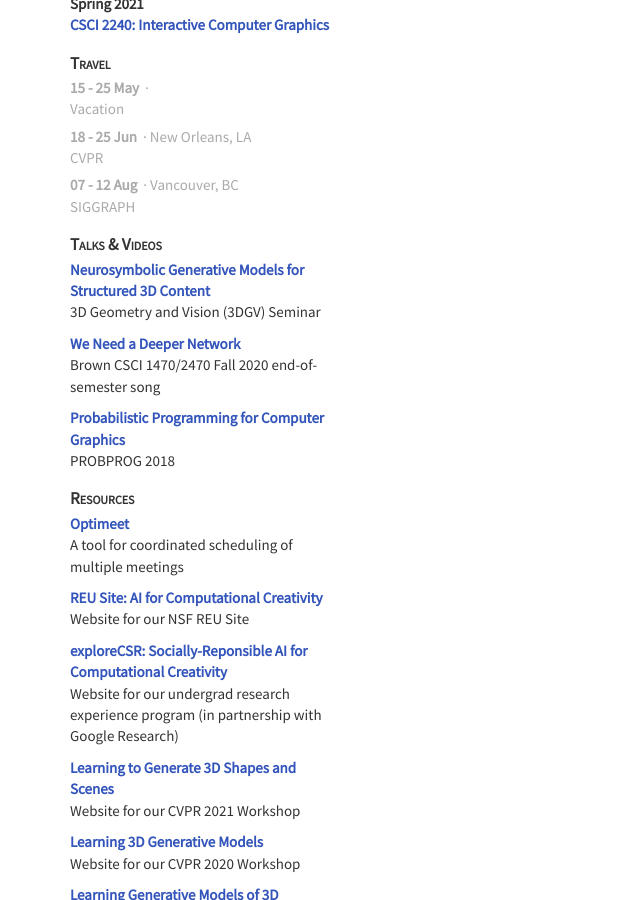
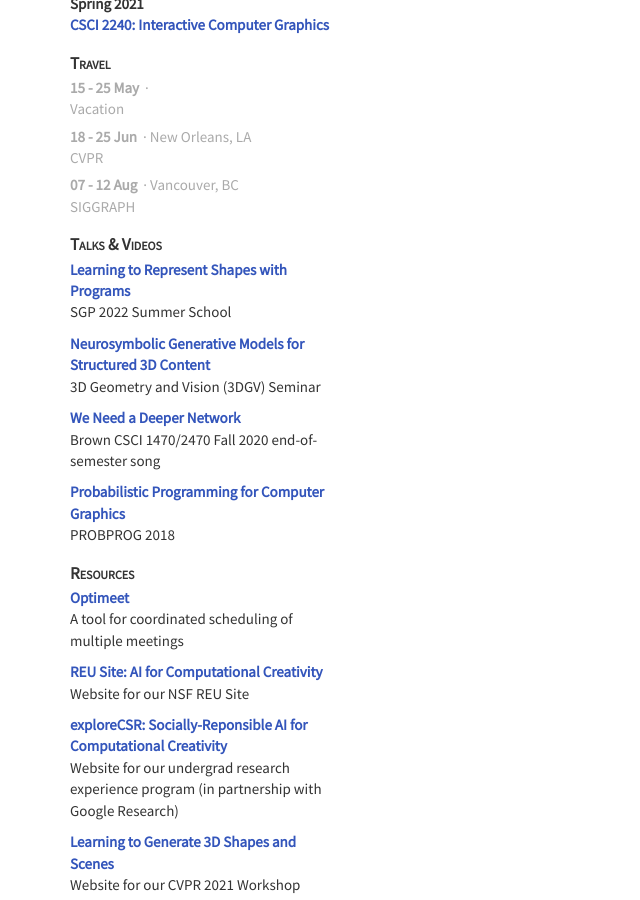
Before and after one commit to dritchie/dritchie.github.io, a Jekyll site: the page built from prospective_students.html, in a window 1280 px wide and 900 px high, scrolled down 857 px. Shown: the whole window, without its empty margins (0-640 px from the left). Built offline with Jekyll 4.4.1, drawn with Linux system fonts in a browser that asks for light colours.

Commit message:
SGP '22 summer school course.

```diff
--- a/_data/talks.json
+++ b/_data/talks.json
@@ -1,4 +1,9 @@
 [
+	{
+		"title": "Learning to Represent Shapes with Programs",
+		"link": "http://school.geometryprocessing.org/summerschool-2022/index.html#course3",
+		"venue": "SGP 2022 Summer School"
+	},
 	{
 		"title": "Neurosymbolic Generative Models for Structured 3D Content",
 		"link": "https://www.youtube.com/watch?v=XPJhe7hy_vc&ab_channel=3DGVSeminar",
--- /dev/null
+++ b/_news/sgp22course.html
@@ -0,0 +1,5 @@
+---
+date: '2022-08-04'
+---
+
+The recording of my SGP '22 Summer School course, <a href="http://school.geometryprocessing.org/summerschool-2022/index.html#course3">Learning to Represent Shapes with Programs</a>, is now available.
```
